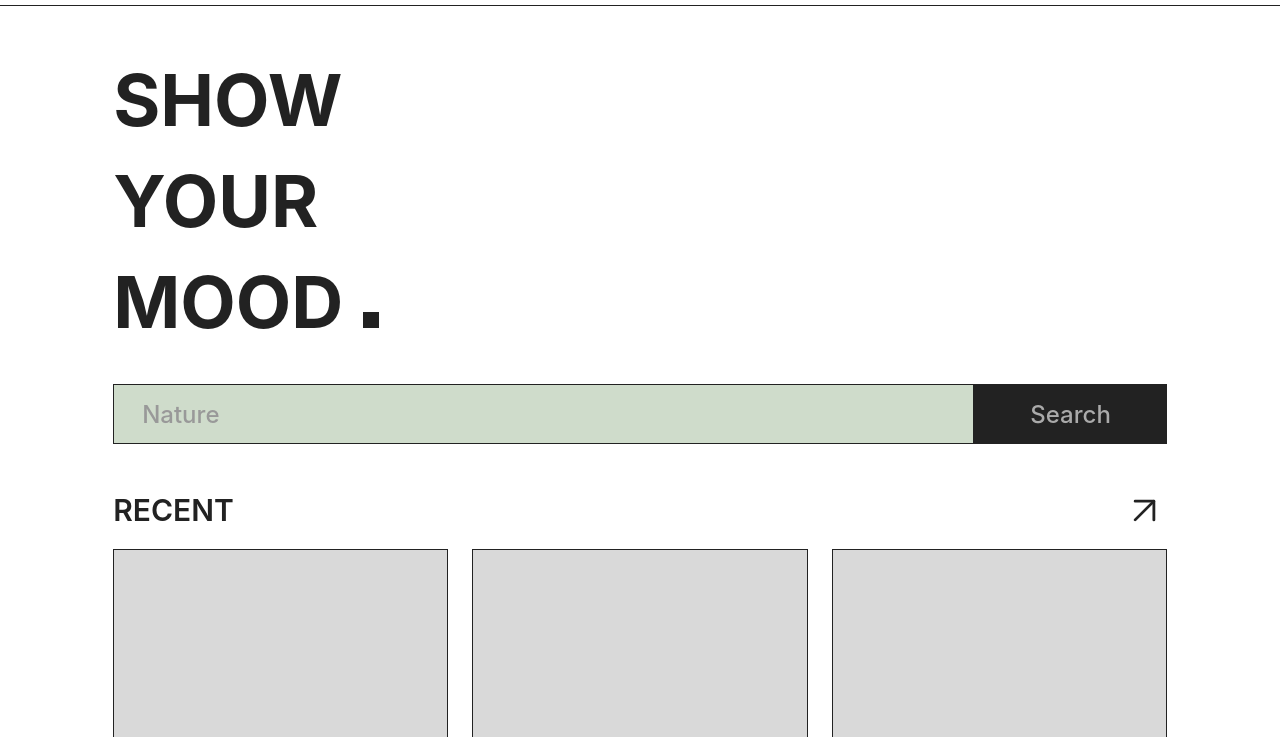
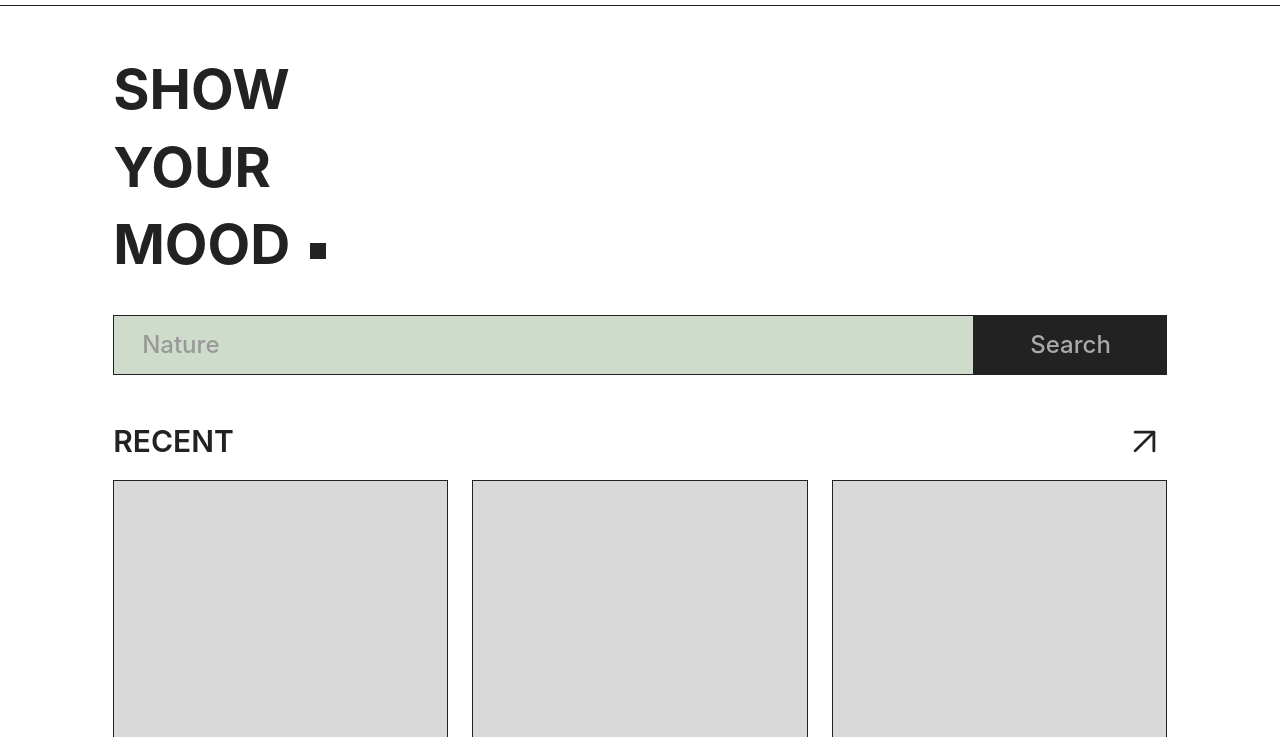
Before and after one commit to kgonie/class-examples, a plain HTML site: page index.html in a window 1280 px wide. Shown: the part 63-800 px from the top of the page. Drawn offline with Linux system fonts and the light colour scheme; a web font is replaced by a local one.

Commit message:
히어로 타이틀 폰트를 전체 구간 clamp(32px~72px)로 변경
Co-Authored-By: Claude Opus 5.5 <noreply@anthropic.com>
Claude-Session: https://claude.ai/code/session_0149SVSYP8cLgJ3h7tNjnS3Y

```diff
--- a/css/style.css
+++ b/css/style.css
@@ -156,7 +156,9 @@ body {
 }
 
 .hero__title {
-  font-size: 2rem;          /* 32px */
+  /* 전체 구간 유동 폰트: 375px에서 32px → 1920px에서 72px
+     rem + vw를 섞어 쓰는 이유: vw만 쓰면 브라우저 글자 크기 설정이 반영되지 않음 */
+  font-size: clamp(2rem, 1.393rem + 2.59vw, 4.5rem);
   font-weight: 700;
   line-height: 1.5;
   text-transform: uppercase;
@@ -310,7 +312,7 @@ body {
   }
 
   .hero__title {
-    font-size: 4.5rem;      /* 72px */
+    /* font-size는 clamp로 자동 변화하므로 여기서 다시 지정하지 않음 */
     line-height: 1.4;
   }
 
```
